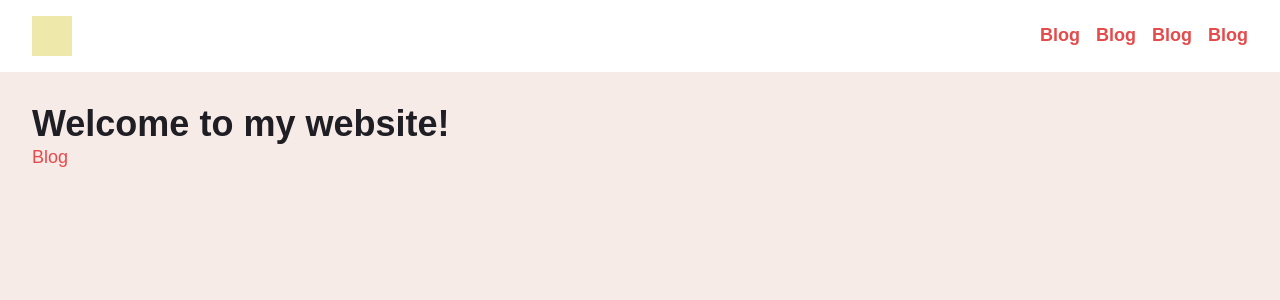
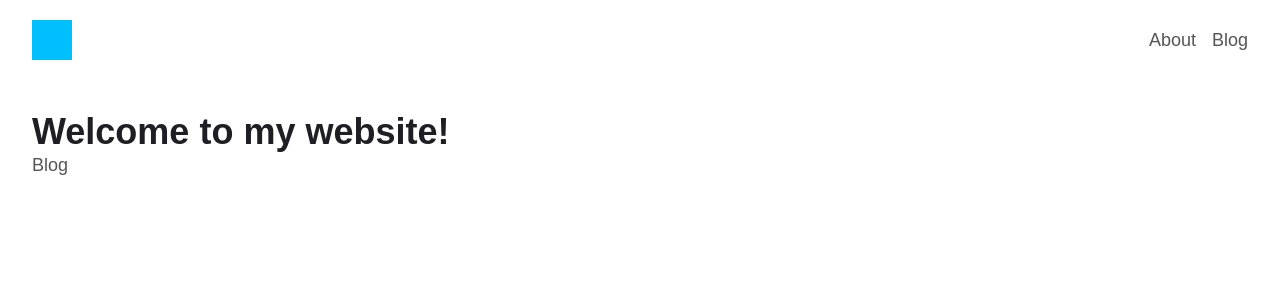
Before and after one commit to drumm2k/myblog, a Next.js app: page / in a window 1280 px wide. Shown: the top 300 px of the page. Built offline with nearby package versions, Linux system fonts and the light colour scheme.

Commit message:
Worked more on Nav, Styles, +About

```diff
--- a/components/Header.js
+++ b/components/Header.js
@@ -11,14 +11,14 @@ const StyledHeader = styled.header`
   padding-top: 1.6rem;
   padding-bottom: 1.6rem;
   align-items: center;
-  background: #fff;
 `;
 
 const Logo = styled.a`
   width: 4rem;
   height: 4rem;
-  background-color: palegoldenrod;
+  background-color: deepskyblue;
   font-size: 3rem;
+  border-bottom: none;
 `;
 
 const BreakLine = styled.div`
--- a/components/NavItem.js
+++ b/components/NavItem.js
@@ -2,10 +2,16 @@ import styled from 'styled-components';
 import Link from 'next/link';
 
 const Item = styled.li`
-  font-weight: 700;
+  display: inline-block;
+  border-bottom: 1px solid #eaeaea;
+  height: 4.8rem;
+  line-height: 4.8rem;
+  margin: 0 1.6rem;
 
   @media (min-width: 736px) {
+    margin: 0;
     margin-left: 1.6rem;
+    border-bottom: none;
   }
 `;
 
--- a/components/NavList.js
+++ b/components/NavList.js
@@ -3,12 +3,15 @@ import styled from 'styled-components';
 import NavItem from './NavItem';
 
 const StyledNavList = styled.ul`
+  position: fixed;
   text-align: center;
   display: none;
   flex-direction: column;
   background: #fff;
   width: 100%;
-  padding: 1.6rem;
+  top: 72px;
+  left: 0;
+  bottom: 0;
 
   &.opened {
     display: flex;
@@ -18,8 +21,8 @@ const StyledNavList = styled.ul`
     position: relative;
     display: flex;
     flex-direction: row;
+    top: 0;
     width: auto;
-    padding: 0;
   }
 `;
 
@@ -27,9 +30,7 @@ export default class NavList extends React.Component {
   render() {
     return (
       <StyledNavList className={this.props.navOpened ? 'opened' : null}>
-        <NavItem url={'/blog'} name={'Blog'} />
-        <NavItem url={'/blog'} name={'Blog'} />
-        <NavItem url={'/blog'} name={'Blog'} />
+        <NavItem url={'/about'} name={'About'} />
         <NavItem url={'/blog'} name={'Blog'} />
       </StyledNavList>
     );
--- a/components/NavMenu.js
+++ b/components/NavMenu.js
@@ -14,7 +14,7 @@ const Button = styled.div`
 const ButtonElem = styled.div`
   display: block;
   position: absolute;
-  height: 3px;
+  height: 2px;
   width: 100%;
   background: #000;
   opacity: 1;
--- a/components/Page.js
+++ b/components/Page.js
@@ -11,7 +11,7 @@ class Page extends React.Component {
         <Meta />
         <GlobalStyle />
         <Header />
-        {this.props.children}
+        <div className="wrapper">{this.props.children}</div>
       </>
     );
   }
--- a/pages/blog.js
+++ b/pages/blog.js
@@ -1,11 +1,10 @@
-import styled from 'styled-components';
 import Link from 'next/link';
 import { getAllPostsData } from '../lib/posts';
 import Post from '../components/Post';
 
 export default function Index({ postsData }) {
   return (
-    <article className="wrapper">
+    <article>
       <h2>Blog</h2>
       <ul>
         {postsData.map(({ id, title, date, spoiler }) => (
--- a/pages/blog/[id].js
+++ b/pages/blog/[id].js
@@ -2,7 +2,7 @@ import { getAllPostIds, getPostData } from '../../lib/posts';
 
 export default function Post({ postData }) {
   return (
-    <article className="wrapper">
+    <article>
       <h2>{postData.title}</h2>
       {postData.date}
       <br />
--- a/pages/index.js
+++ b/pages/index.js
@@ -2,12 +2,12 @@ import Link from 'next/link';
 
 export default function Index() {
   return (
-    <div className="wrapper">
+    <section>
       <h1>Welcome to my website!</h1>
 
       <Link href="/blog">
         <a>Blog</a>
       </Link>
-    </div>
+    </section>
   );
 }
--- a/theme/Global.js
+++ b/theme/Global.js
@@ -28,7 +28,8 @@ export const GlobalStyle = createGlobalStyle`
    font-weight: 400;
    line-height: 1.4;
    color: #444140;
-   background: #f7ebe8;
+   text-rendering: optimizeLegibility;
+   background: #fff;
   }
 
   ::selection {
@@ -66,7 +67,11 @@ export const GlobalStyle = createGlobalStyle`
   }
 
   a {
-    color: #e54b4b;
+    color: #555;
+  }
+
+  a:hover {
+    color: #222;
   }
 
   .wrapper {
```
Also changed, not shown: pages/about.js (added, +8 -0 lines).
